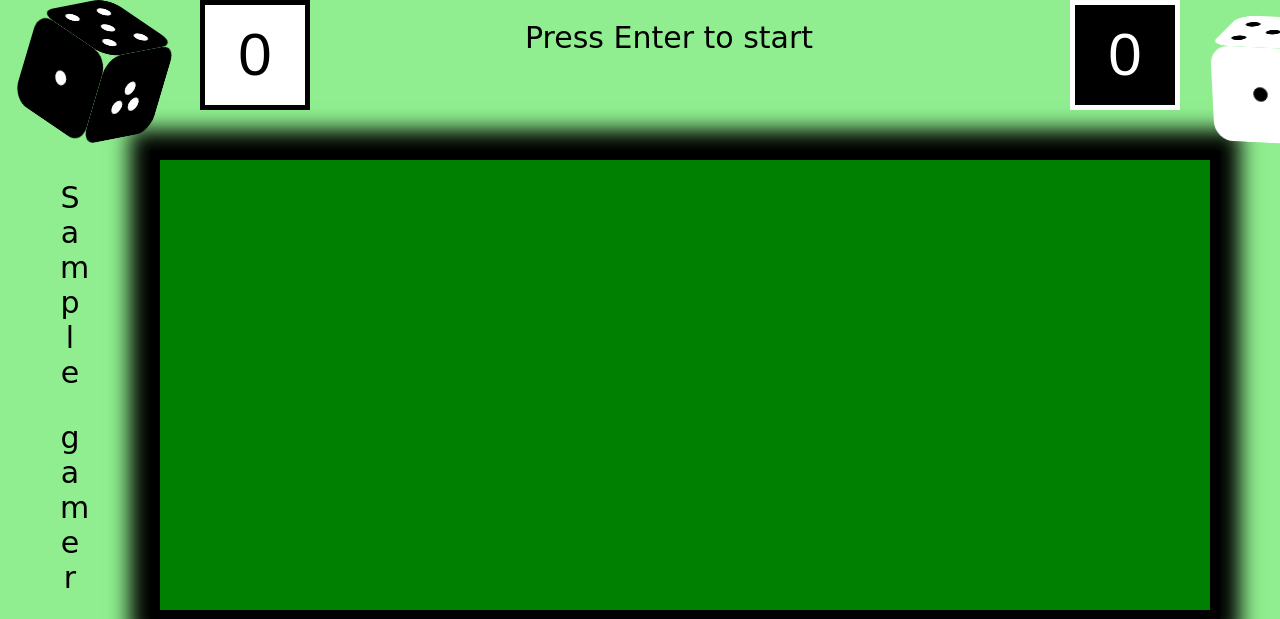
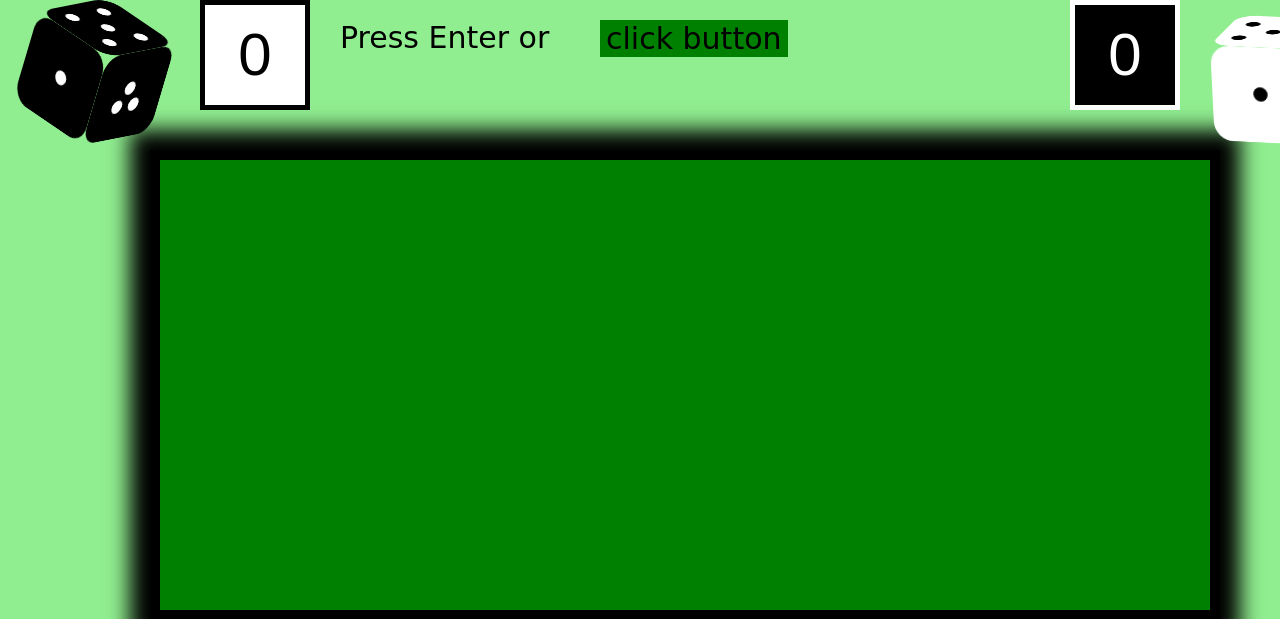
Before and after one commit to MetYellowe/dice, a Node server app: page /catalog/dice/600000000000000000000001 in a window 1280 px wide; the page is wider, and only the part inside the window is pictured. Shown: the top 619 px of that part. Run offline with Node 20, Linux system fonts and the light colour scheme; tables that the repository leaves empty hold one stand-in row (values such as "Sample post"); some libraries are stand-ins or nearby versions.

Commit message:
code editing

```diff
--- a/app.js
+++ b/app.js
@@ -8,8 +8,6 @@
 
 var indexRouter = require('./routes/index');
 var catalogRouter = require('./routes/catalog');
-// var tpd = require('./controllers/secondNick');
-// var d = require('./controllers/d');
 
 var app = express();
 app.use(helmet());
@@ -26,8 +24,6 @@
 // view engine setup
 app.set('views', path.join(__dirname, 'views'));
 app.set('view engine', 'pug');
-// app.use(tpd());
-// app.use(d());
 app.use(logger('dev'));
 app.use(express.json());
 app.use(express.urlencoded({ extended: false }));
--- a/package.json
+++ b/package.json
@@ -25,8 +25,7 @@
     "mongoose": "^5.9.4",
     "morgan": "^1.9.1",
     "pug": "^2.0.0-beta11",
-    "ws": "^7.2.3",
-    "amdefine": "6.13.4"
+    "ws": "^7.2.3"
   },
   "devDependencies": {
     "@babel/core": "^7.9.0",
--- a/public/javascripts/direction.js
+++ b/public/javascripts/direction.js
@@ -7,9 +7,9 @@
 
   if(e.keyCode == 13) {
 
+    removePreviousAnimation();
+
     infoMessage.setAttribute('hidden', true);
-
-    removePreviousAnimation();
 
     addAnimation();
 
@@ -26,6 +26,7 @@
 }
 
 document.addEventListener('keydown', listener);
+startGameButton.addEventListener('click', listener);
 
 function addAnimation() {
 
@@ -128,6 +129,7 @@
     awardCeremony: function(nickPlace) {
 
       document.removeEventListener('keydown', listener);
+      startGameButton.removeEventListener('click', listener);
 
       var wiw1 = this.ti1();
       var wiw2 = this.ti2();
@@ -225,7 +227,7 @@
           this.blueprintOfCoin(710);
           this.awardCeremony();
       }
-  }
+    }
 };
 
 nicknameAppearance = {
--- a/public/stylesheets/htmlBody.css
+++ b/public/stylesheets/htmlBody.css
@@ -9,7 +9,17 @@
 .info-message {
     position: absolute;
     top: 20px;
-    left: 525px;
+    left: 340px;
     font: 30px "Comic Sans MS";
     color: black;
-  }
+}
+
+.start-game-button {
+    position: absolute;
+    top: 20px;
+    left: 600px;
+    background-color: green;
+    color: black;
+    font: 30px "Comic Sans MS";
+    border: none;
+}
--- a/views/dice.pug
+++ b/views/dice.pug
@@ -12,9 +12,9 @@
     link(rel='stylesheet', href='/stylesheets/point.css')
     link(rel='stylesheet', href='/stylesheets/establishOfPoints.css')
     script(src='/javascripts/direction.js')
-    script(src='/controllers/d.js')
   body
-    span(id='infoMessage' class='info-message') Press Enter to start
+    span(id='infoMessage' class='info-message') Press Enter or
+    button(id='startGameButton' type='button' class='start-game-button') click button
     div(id='table1', class='t1') 0
     div(id='table2', class='t2') 0
     div(id='nickPlace1', class='np1')
```
Also changed, not shown: 1 other file.
